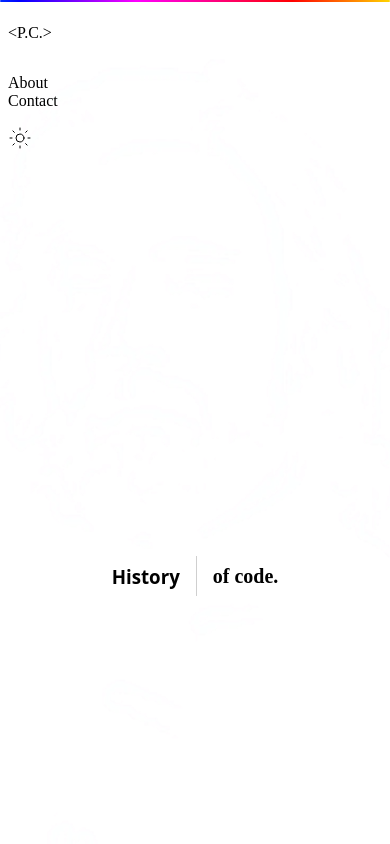
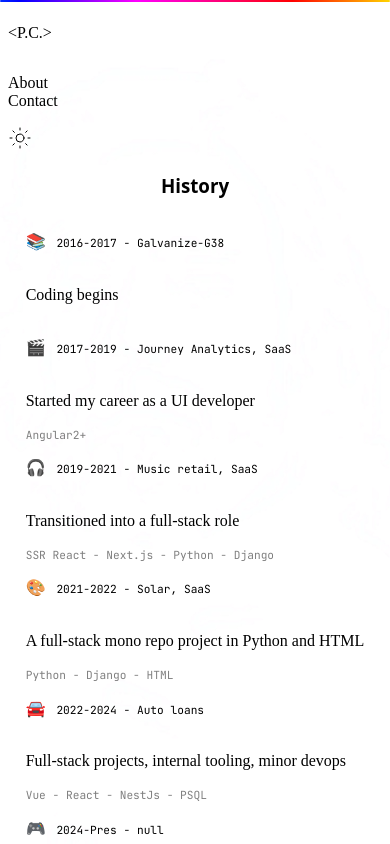
Before and after one commit to cunnellp5/cunnellp5.github.io, a SvelteKit app: page /about in a window 390 px wide. Shown: the top 844 px of the page. Built offline with nearby package versions, Linux system fonts and the light colour scheme.

Commit message:
reduce complexity of styles

```diff
--- a/src/routes/about/+page.svelte
+++ b/src/routes/about/+page.svelte
@@ -7,8 +7,6 @@
 	<GlitchImage url="/images/phil-moshed4.gif" />
 	<section>
 		<h1>History</h1>
-		<div style="margin-inline: 1rem; border-left: 1px solid rgb(207, 207, 207); height: 40px"></div>
-		<small style="font-weight: 800; font-size: 20px">of code.</small>
 	</section>
 
 	<section>
@@ -30,13 +28,12 @@
 		display: flex;
 		align-items: center;
 		justify-content: center;
-		height: 100vh;
-		padding-bottom: var(--size-12);
+		padding-block: var(--size-7);
 	}
 
 	@media (max-width: 768px) {
 		section {
-			padding-bottom: var(--size-15);
+			padding-block: var(--size-8);
 		}
 	}
 </style>
```
